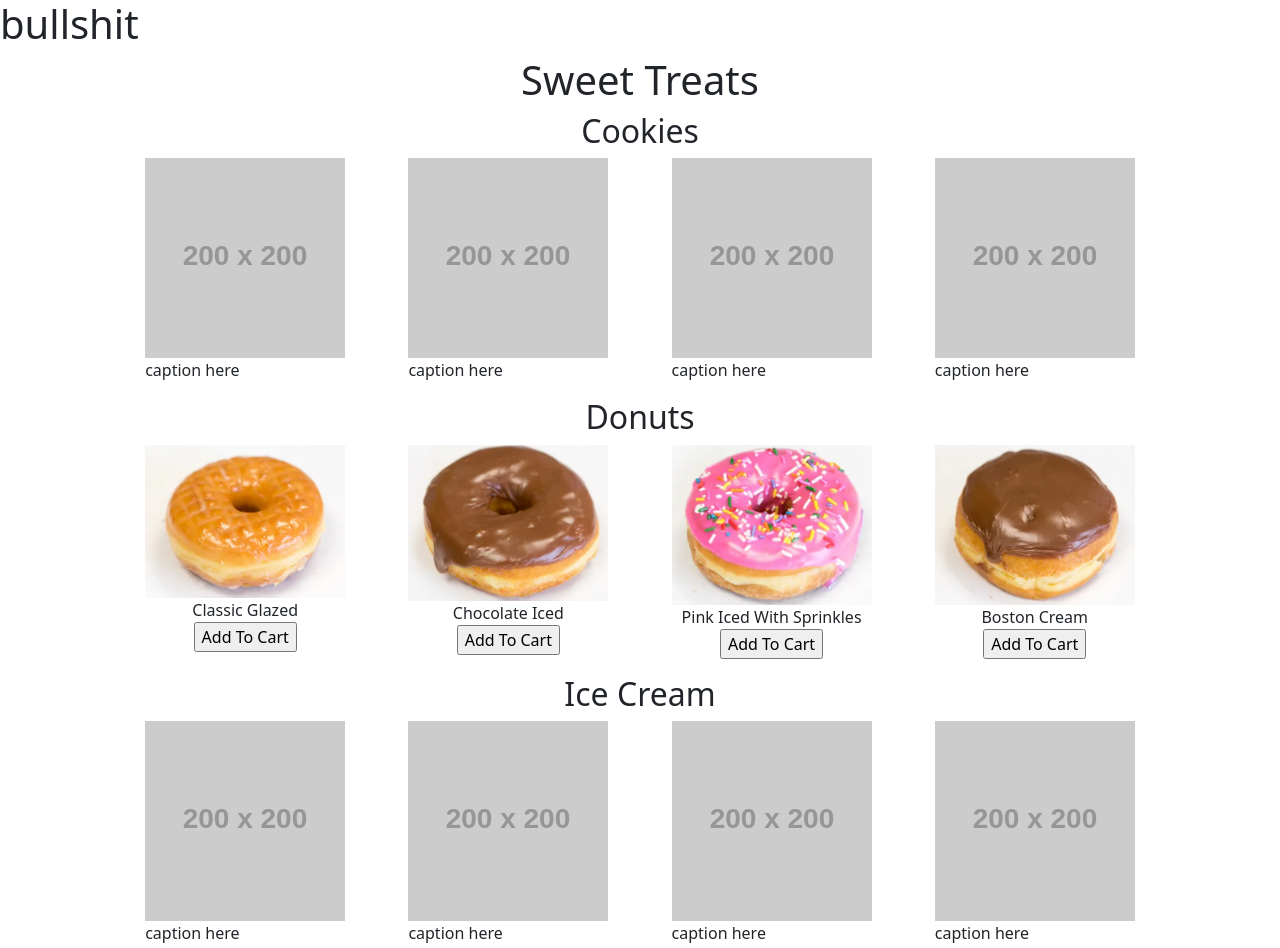
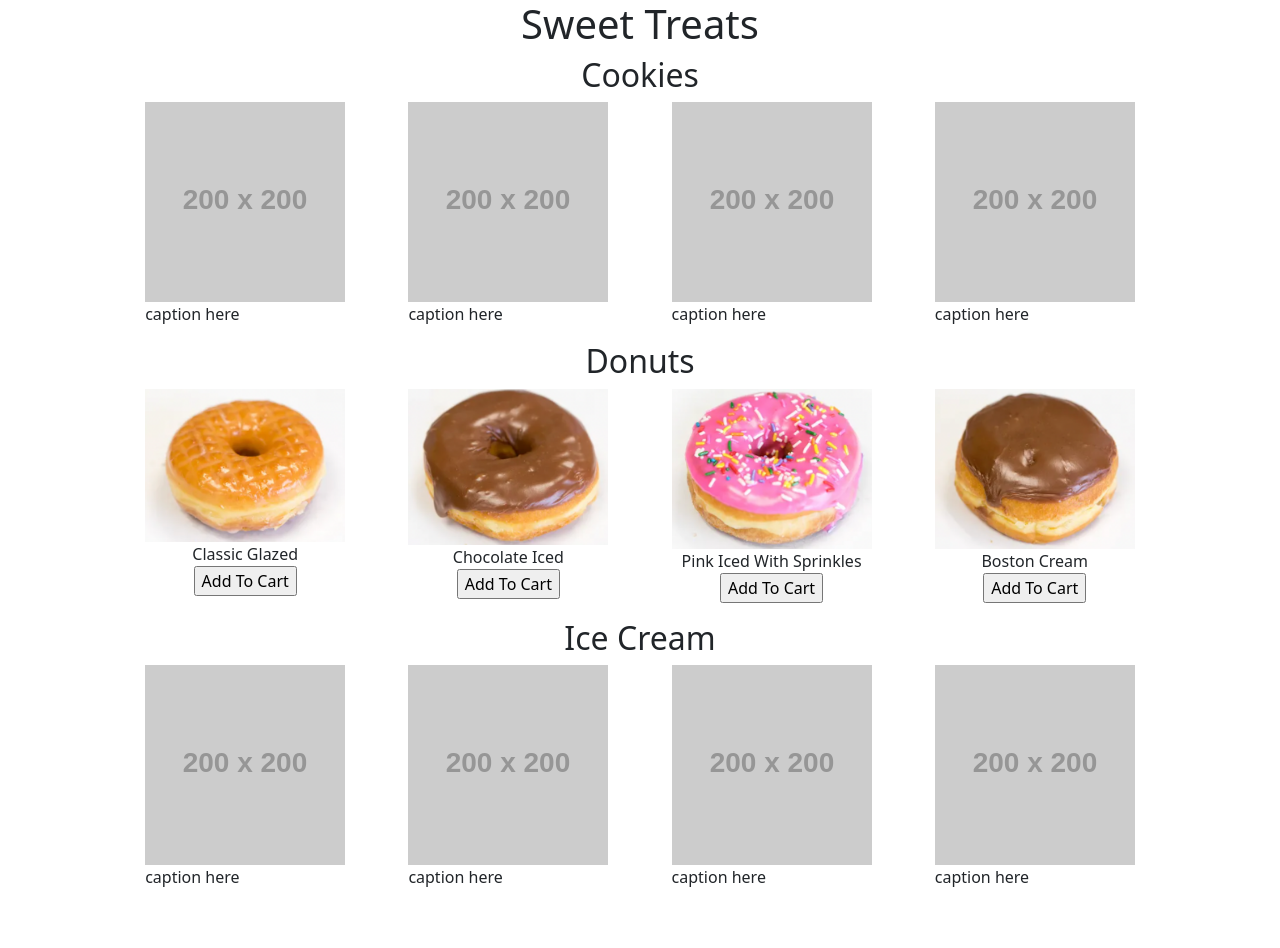
Before and after one commit to AndresR381/Group-Project, a plain HTML site: page index.html in a window 1280 px wide. After the commit the page ends 905 px from the top, so only its background shows below. Drawn offline with nearby package versions, Linux system fonts and the light colour scheme; placeholder pictures from the web are drawn by us.

Commit message:
update2 01/26/24 Andre R

```diff
--- a/index.html
+++ b/index.html
@@ -7,9 +7,6 @@
     <link rel="stylesheet" href="css/style.css">
     <title>Group Project</title>
 </head>
-<header>
-    <h1>bullshit</h1>
-</header>
 <body>
     <header>
         <h1 class="header text-capitalize text-center" id="header">sweet treats
```
